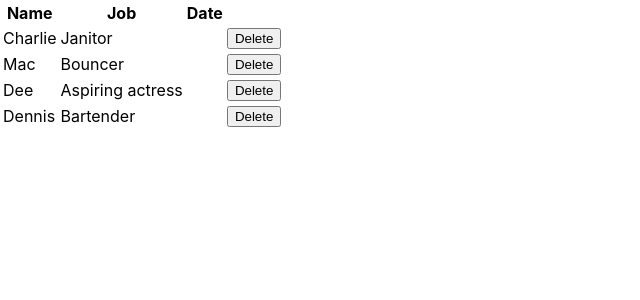
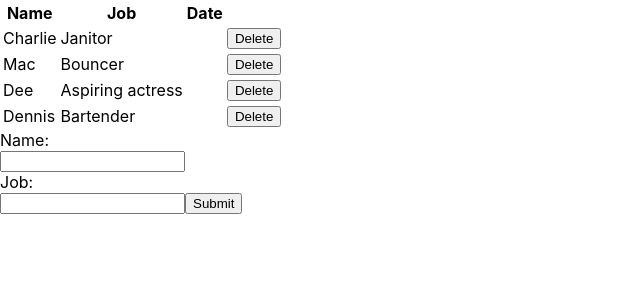
Before and after one commit to nancyk12/react-tutorial, a React (Create React App) app: page / in a window 1280 px wide. Shown: the top 300 px of the page, without its empty margins (0-640 px from the left). Built offline with nearby package versions, Linux system fonts and the light colour scheme.

Commit message:
Implemented form component, refractored app to add character() and reformatted Table component

```diff
--- a/src/App.js
+++ b/src/App.js
@@ -5,9 +5,7 @@ import React, { Component } from 'react'
    in other words: tells App to behave like a component.
 */
 import Table from "./Table";
-
-
-
+import Form from "./Form";
 
 class App extends Component {
 
@@ -46,6 +44,24 @@ removeCharacter = (index) => {
         })
     }
 
+    // // create method to add a character
+    // addCharacter = (name_, job) => {
+
+    //     this.character.push({name: name_, });
+    //     this.setState({
+    //         characters: this.characters
+    //     });
+    // }
+
+    //we add the handle submit here, because
+    // the characters in here
+    //NOTE ON SYNTAX: passing a character to addCharacter
+    // using (...) spread operator to unpack characters array and adding
+    // a new character
+    addCharacter = character => {
+        this.setState({characters: [...this.state.characters, character ]})
+    }
+
      /* you always have a render function
      in a component. */
   render() {
@@ -56,7 +72,11 @@ removeCharacter = (index) => {
     // so table can use it later on
     return (
       <div className="container">
-        <Table characterData={this.state.characters} removeCharacter={this.removeCharacter}/>
+        <Table
+        characterData={this.state.characters}
+        removeCharacter={this.removeCharacter}
+        />
+        <Form addCharacter={this.addCharacter}/>
       </div>
     )
   }
--- /dev/null
+++ b/src/Form.js
@@ -0,0 +1,69 @@
+import React, { Component } from "react";
+
+class Form extends Component {
+
+    //constructors are initialized when Form is created (instantiated)
+    // we set the initial state of our form and save it to state.
+    constructor(props){
+        super(props); //inheriting props from Component
+
+        // set the initial state of the Form
+        this.initialState = {
+            name: '',
+            job:''
+        };
+
+        //set our initial state to state.
+        this.state = this.initialState;
+    }
+
+    handleChange = event => {
+        //get name, value out of target (element that changed)
+        const { name, value } = event.target;
+        this.setState({
+            [name]: value
+        })
+    }
+
+    onFormSubmit = (event) => { //(e) stands for event
+       //standard code for event listeners
+        event.preventDefault();
+
+        //set the current state of our form to
+        this.props.addCharacter(this.state);
+
+        //clear inputs by setting forms to initial state
+        this.setState(this.initialState);
+
+
+    }
+
+    render() {
+        //hook in data from state
+        const { name, job } = this.state;
+        return (
+            <form onSubmit={this.onFormSubmit}>
+            <label for="name">Name:</label><br/>
+            <input
+               type="text"
+               id="name"
+               name="name"
+               value={name}
+               onChange={this.handleChange}
+               /><br/>
+            <label for="job">Job:</label><br/>
+            <input
+               type="text"
+               id="job"
+               name="job"
+               value={job}
+               onChange={this.handleChange}/>
+            <button type="submit">
+                Submit
+            </button>
+        </form>
+        );
+    }
+}
+
+export default Form
--- a/src/Table.js
+++ b/src/Table.js
@@ -18,9 +18,6 @@ import React, { Component } from "react";
 create two simple function components to make
 our table more readable
 */
-
-
-
 
 //Table Header Component
 const TableHeader = () => {
```
